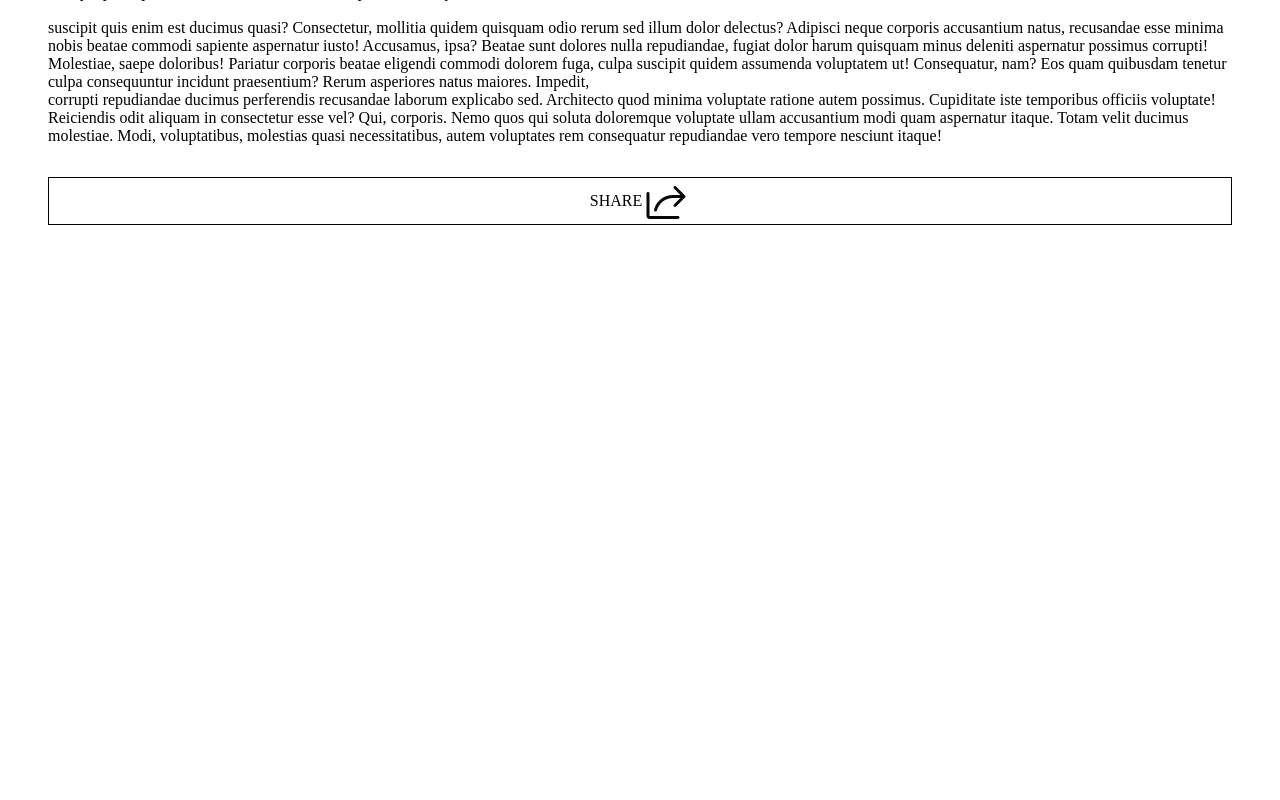
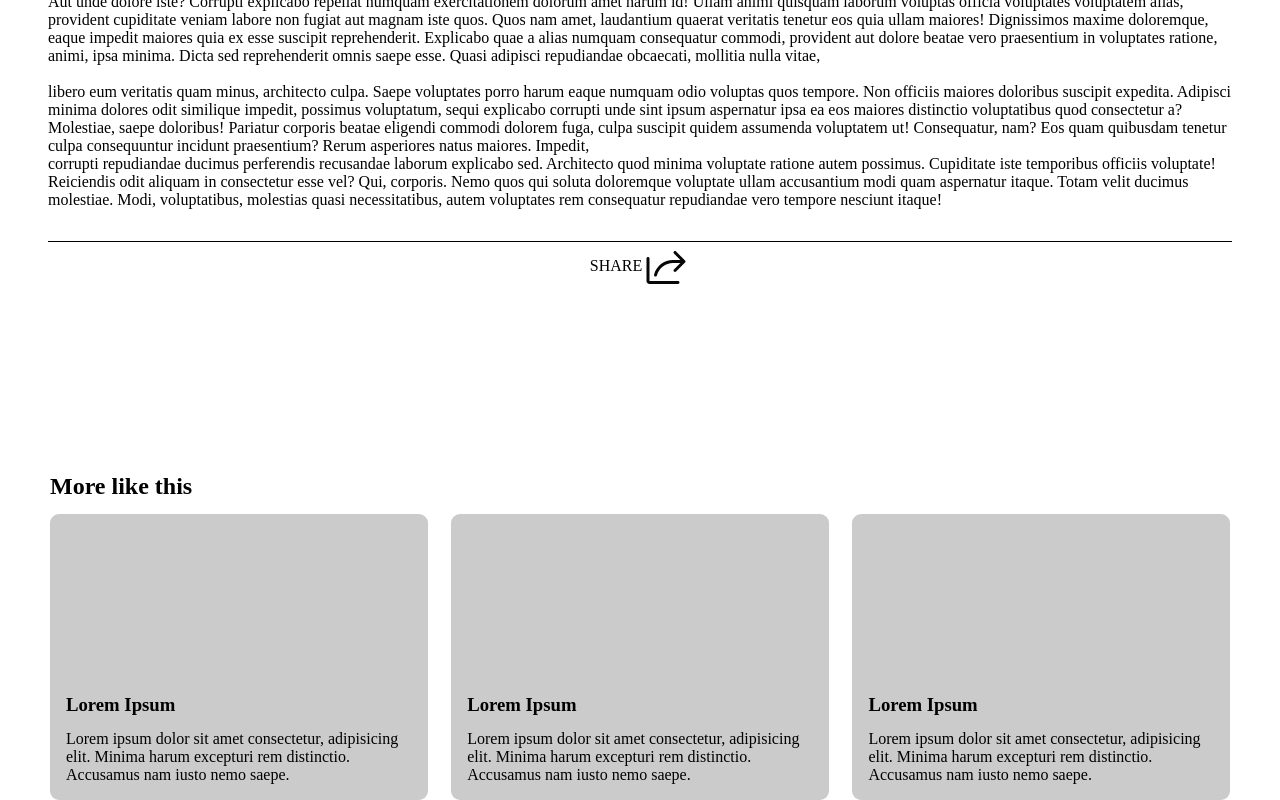
Before and after one commit to sahiba2503/NewFigma, a React (Vite) app: page /Contact in a window 1280 px wide. Shown: the part 1527-2327 px from the top of the page. Before the commit the page ends 1756 px from the top, so only its background shows below. Built offline with nearby package versions, Linux system fonts and the light colour scheme.

Commit message:
add contact mobile screen layout

```diff
--- a/src/App.css
+++ b/src/App.css
@@ -1084,7 +1084,7 @@ top:100px;
  .contactDetail{
   /* border: 2px solid blue; */
   position: absolute;
-  top:350px;
+  top:540px;
   width: 100%;
   display: flex;
   flex-direction: column;
@@ -1103,7 +1103,7 @@ top:100px;
   padding: 0.4rem 0;
  }
  .shareArrow{
-border: 1px solid black;
+border-top: 1px solid black;
 width: 100%;
 height: 3rem;
 display: flex;
@@ -1119,6 +1119,41 @@ margin-top: 2rem;
   height: 3rem;
 
  }
+ .MoreLIkeContainer{
+  /* border: 2px solid red; */
+  width: 100%;
+   position: absolute;
+  top:2000px;
+  display: flex;
+  flex-direction: column;
+  gap: 14px;
+  padding: 0 50px;
+ }
+ .loremimg{
+  /* border: 2px solid red; */
+  width: 100%;
+  height: 150px;
+ }
+ .moreSection{
+  /* border: 2px solid black; */
+  width: 32%;
+  border-radius: 9px;
+  display: flex;
+  flex-direction: column;
+  justify-content: b;
+  gap: 14px;
+  padding-bottom: 24px;
+  background-color: rgb(203, 203, 203);
+  padding: 1rem;
+ }
+ .sectionContainer{
+  /* border: 2px solid blue; */
+  width: 100%;
+  display: flex;
+  flex-direction: row;
+  justify-content: space-between;
+ }
+
    @media (max-width: 433px){
     .contactHeading img{
       display: none;
@@ -1138,4 +1173,28 @@ margin-top: 2rem;
         width: 20%;
 
       }
+       .inputSection{
+        border: 1px solid black;
+        width: 100%;
+       }
+      .inputSection input{
+        width: 100%;
+      }
+       .inputSection button{
+        width: 40%;
+        background-color: black;
+        color:white;
+        border-radius: 5px;
+       }
+       .MoreLIkeContainer{
+       top:2870px;
+       }
+        .sectionContainer{
+          flex-direction: column;
+           gap:24px;
+        }
+        .moreSection{
+          width: 100%;
+
+        }
     }
--- a/src/Contact.jsx
+++ b/src/Contact.jsx
@@ -1,11 +1,15 @@
 import React from 'react'
-import ContactGustav from "./ContactGustav"
-import ContactFirstLast from "./ContactFirstLast"
+import ContactGustav from "./ContactGustav";
+import ContactFirstLast from "./ContactFirstLast";
+import ContactMoreLikeThis from "./ContactMoreLikeThis";
+
 function Contact() {
   return (
     <div>
       < ContactGustav />
       < ContactFirstLast />
+      < ContactMoreLikeThis />
+
     </div>
   )
 }
--- a/src/ContactFirstLast.jsx
+++ b/src/ContactFirstLast.jsx
@@ -33,11 +33,7 @@ function ContactFirstLast() {
         Dignissimos maxime doloremque,<br></br> eaque impedit maiores quia ex esse suscipit reprehenderit. Explicabo quae a alias numquam consequatur commodi, provident aut dolore beatae vero praesentium in voluptates ratione, animi, ipsa minima.
         Dicta sed reprehenderit omnis saepe esse. Quasi adipisci repudiandae obcaecati, mollitia nulla vitae,<br></br><br></br> libero eum veritatis quam minus, architecto culpa. Saepe voluptates porro harum eaque numquam odio voluptas quos tempore.
         Non officiis maiores doloribus suscipit expedita. Adipisci minima dolores odit similique impedit, possimus voluptatum, sequi explicabo corrupti unde sint ipsum aspernatur ipsa ea eos maiores distinctio voluptatibus quod consectetur a?
-        Harum magni nulla, ipsa nostrum libero provident culpa optio, blanditiis repellat ratione voluptatem ipsam, tempora officiis magnam ad facere dicta quidem ex quae. Id dolorem rem libero ipsa praesentium nam.
-        Quis necessitatibus perferendis alias adipisci vero porro eligendi, quo neque dolorem! Ab, praesentium. Maxime exercitationem neque, cumque et dolorem tenetur aliquid illo vel id vero voluptatum minus harum mollitia reiciendis.
-        Autem debitis nesciunt ratione,<br></br> cumque porro praesentium dolores recusandae optio doloremque non unde id,<br></br><br></br> suscipit quis enim est ducimus quasi? Consectetur, mollitia quidem quisquam odio rerum sed illum dolor delectus?
-        Adipisci neque corporis accusantium natus, recusandae esse minima nobis beatae commodi sapiente aspernatur iusto! Accusamus, ipsa? Beatae sunt dolores nulla repudiandae, fugiat dolor harum quisquam minus deleniti aspernatur possimus corrupti!
-        Molestiae, saepe doloribus! Pariatur corporis beatae eligendi commodi dolorem fuga, culpa suscipit quidem assumenda voluptatem ut! Consequatur, nam? Eos quam quibusdam tenetur culpa consequuntur incidunt praesentium? Rerum asperiores natus maiores.
+                Molestiae, saepe doloribus! Pariatur corporis beatae eligendi commodi dolorem fuga, culpa suscipit quidem assumenda voluptatem ut! Consequatur, nam? Eos quam quibusdam tenetur culpa consequuntur incidunt praesentium? Rerum asperiores natus maiores.
         Impedit,<br></br> corrupti repudiandae ducimus perferendis recusandae laborum explicabo sed. Architecto quod minima voluptate ratione autem possimus. Cupiditate iste temporibus officiis voluptate! Reiciendis odit aliquam in consectetur esse vel? Qui, corporis.
         Nemo quos qui soluta doloremque voluptate ullam accusantium modi quam aspernatur itaque. Totam velit ducimus molestiae. Modi, voluptatibus, molestias quasi necessitatibus, autem voluptates rem consequatur repudiandae vero tempore nesciunt itaque!</p>
         <div className='shareArrow'>SHARE <div className='sharelog'><img src={iconsArrow} alt="" /></div></div>
--- /dev/null
+++ b/src/ContactMoreLikeThis.jsx
@@ -0,0 +1,28 @@
+import React from 'react'
+
+function ContactMoreLikeThis() {
+  return (
+    <div className='MoreLIkeContainer'>
+        <h2>More like this</h2>
+        <div className="sectionContainer">
+        <div className="moreSection">
+            <div className="loremimg"></div>
+            <h3>Lorem Ipsum</h3>
+            <p>Lorem ipsum dolor sit amet consectetur, adipisicing elit. Minima harum excepturi rem distinctio. Accusamus nam iusto nemo saepe.</p>
+        </div>
+        <div className="moreSection">
+            <div className="loremimg"></div>
+            <h3>Lorem Ipsum</h3>
+            <p>Lorem ipsum dolor sit amet consectetur, adipisicing elit. Minima harum excepturi rem distinctio. Accusamus nam iusto nemo saepe.</p>
+        </div>
+        <div className="moreSection">
+            <div className="loremimg"></div>
+            <h3>Lorem Ipsum</h3>
+            <p>Lorem ipsum dolor sit amet consectetur, adipisicing elit.  Minima harum excepturi rem distinctio. Accusamus nam iusto nemo saepe.</p>
+        </div>
+      </div>
+    </div>
+  )
+}
+
+export default ContactMoreLikeThis
```
